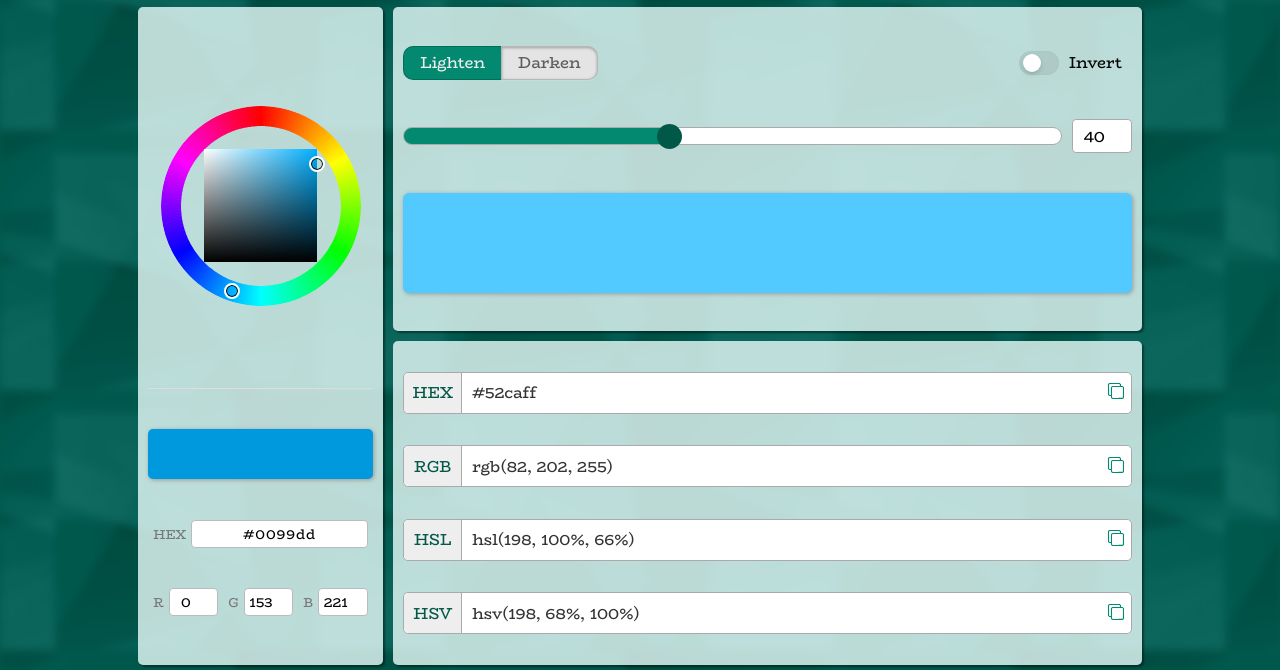
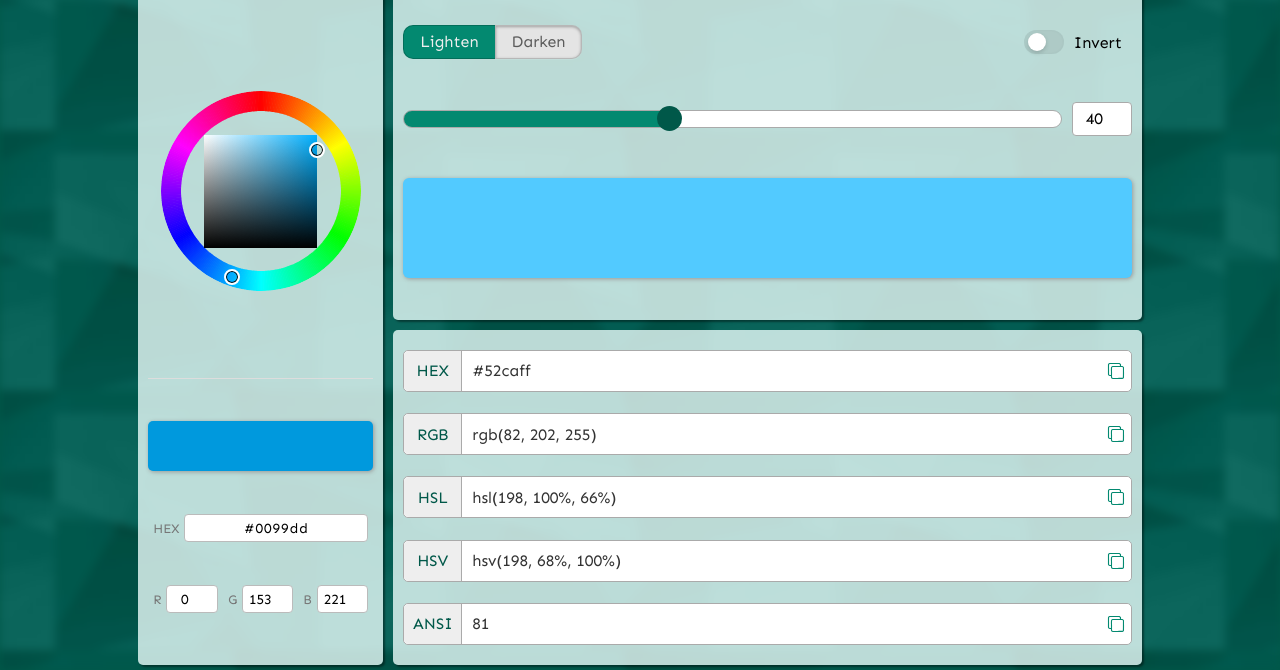
Before and after one commit to adithsureshbabu/ld-color-tool, a plain HTML site: page index.html in a window 1280 px wide. Shown: the part 130-800 px from the top of the page. Drawn offline with Linux system fonts and the light colour scheme.

Commit message:
add ansi color and update font

```diff
--- a/css/style.css
+++ b/css/style.css
@@ -20,7 +20,8 @@
   margin: 0;
   -webkit-box-sizing: border-box;
   box-sizing: border-box;
-  font-family: BioRhyme, fontello, sans-serif;
+  font-family: Sen, fontello, sans-serif;
+  font-optical-sizing: auto;
   color: var(--black);
   scrollbar-width: thin;
   scrollbar-color: #a8a8a8 transparent;
--- a/fonts/fonts.css
+++ b/fonts/fonts.css
@@ -1,15 +1,18 @@
 @font-face {
-  font-family: "BioRhyme";
+  font-family: "Sen";
   font-style: normal;
   font-weight: 400;
-  src: url(./BioRhyme-Regular-latin_ext.woff2) format("woff2");
-  unicode-range: U+0100-024F, U+0259, U+1E00-1EFF, U+2020, U+20A0-20AB, U+20AD-20CF, U+2113, U+2C60-2C7F, U+A720-A7FF;
+  font-display: swap;
+  src: url(./Sen-Regular-latin_ext.woff) format("woff");
+  unicode-range: U+0100-02BA, U+02BD-02C5, U+02C7-02CC, U+02CE-02D7, U+02DD-02FF, U+0304, U+0308, U+0329, U+1D00-1DBF, U+1E00-1E9F, U+1EF2-1EFF, U+2020, U+20A0-20AB, U+20AD-20C0,
+    U+2113, U+2C60-2C7F, U+A720-A7FF;
 }
 @font-face {
-  font-family: "BioRhyme";
+  font-family: "Sen";
   font-style: normal;
   font-weight: 400;
-  src: url(./BioRhyme-Regular-latin.woff2) format("woff2");
-  unicode-range: U+0000-00FF, U+0131, U+0152-0153, U+02BB-02BC, U+02C6, U+02DA, U+02DC, U+2000-206F, U+2074, U+20AC,
-    U+2122, U+2191, U+2193, U+2212, U+2215, U+FEFF, U+FFFD;
+  font-display: swap;
+  src: url(./Sen-Regular-latin.woff) format("woff");
+  unicode-range: U+0000-00FF, U+0131, U+0152-0153, U+02BB-02BC, U+02C6, U+02DA, U+02DC, U+0304, U+0308, U+0329, U+2000-206F, U+20AC, U+2122, U+2191, U+2193, U+2212, U+2215, U+FEFF,
+    U+FFFD;
 }
--- a/index.html
+++ b/index.html
@@ -20,8 +20,8 @@
     <link rel="icon" type="image/png" sizes="16x16" href="/favicon-16x16.png" />
     <link rel="shortcut icon" type="image/png" sizes="192x192" href="/favicon-192x192.png" />
     <script src="./js/preloader.js"></script>
-    <link rel="preload" href="./fonts/BioRhyme-Regular-latin.woff2" as="font" type="font/woff2" crossorigin="anonymous" />
-    <link rel="preload" href="./fonts/BioRhyme-Regular-latin_ext.woff2" as="font" type="font/woff2" crossorigin="anonymous" />
+    <link rel="preload" href="./fonts/Sen-Regular-latin_ext.woff" as="font" type="font/woff" crossorigin="anonymous" />
+    <link rel="preload" href="./fonts/Sen-Regular-latin.woff" as="font" type="font/woff" crossorigin="anonymous" />
     <link rel="stylesheet" href="./fonts/fonts.css" />
     <link rel="stylesheet" href="./css/normalize.min.css" />
     <link rel="stylesheet" href="./css/style.css" />
@@ -243,6 +243,21 @@
                 </div>
               </span>
             </div>
+            <div class="input_group">
+              <span class="icon-link unselectable">ANSI</span>
+              <input class="txtinput" type="text" name="oansiValue" id="txtOutAnsiColor" readonly />
+              <span
+                id="ansiOutToolTip"
+                class="tooltip unselectable"
+                aria-label="Copied!"
+                unselectable="on"
+                onclick="copyText(document.querySelector('#txtOutAnsiColor').value, 'ansiOutToolTip')"
+              >
+                <div class="img_overlay_container" unselectable="on">
+                  <img src="./img/copy-icon.svg" width="18px" height="18px" alt="copy" unselectable="on" />
+                </div>
+              </span>
+            </div>
           </div>
         </div>
       </section>
--- a/js/app.js
+++ b/js/app.js
@@ -48,6 +48,17 @@ const cleanHexColr = (value = "") => {
   else if (value.length < 6) return `#${value}${new Array(7).join("9")}`.substr(0, 7).toLowerCase();
 };
 
+const rgbToAnsi = (rgb = { _r: 0, _g: 0, _b: 0 }) => {
+  let { _r, _g, _b } = rgb;
+  let _ar, _ag, _ab;
+  _ar = _ag = _ab = 0;
+  if (_r >= 75) _ar = Math.floor((_r - 35) / 40);
+  if (_g >= 75) _ag = Math.floor((_g - 35) / 40);
+  if (_b >= 75) _ab = Math.floor((_b - 35) / 40);
+  let ansi = _ar * 6 * 6 + _ag * 6 + _ab + 16;
+  return ansi;
+};
+
 const colorOut = (color = defaultColor, amount = defaultAmount, mode = defaultMode) => {
   color = tinycolor(color);
   let { _r, _g, _b } = color;
@@ -83,13 +94,14 @@ const colorOut = (color = defaultColor, amount = defaultAmount, mode = defaultMo
     rgb: color.toRgbString(),
     hsl: color.toHslString(),
     hsv: color.toHsvString(),
+    ansi: rgbToAnsi(color),
   };
 };
 
 const setValues = (color = defaultColor, amount = defaultAmount, mode = defaultMode, invert = defaultInvert) => {
   let invertColor = color;
   if (invert) invertColor = colorOut(color, amount, "invert").hex;
-  let { hex, hsl, hsv, rgb } = colorOut(invertColor, amount, mode);
+  let { hex, hsl, hsv, rgb, ansi } = colorOut(invertColor, amount, mode);
   if (mode.toLowerCase() == "darken") {
     document.querySelector("#rbDarken").checked = true;
     document.querySelector("#rbLighten").checked = false;
@@ -106,6 +118,7 @@ const setValues = (color = defaultColor, amount = defaultAmount, mode = defaultM
   document.querySelector("#txtOutRgbColor").value = rgb;
   document.querySelector("#txtOutHslColor").value = hsl;
   document.querySelector("#txtOutHsvColor").value = hsv;
+  document.querySelector("#txtOutAnsiColor").value = ansi;
   document.querySelector("#rcwColorPicker").setAttribute("hex", color);
   document.querySelector(".inp_color_preview").style.backgroundColor = color;
 };
@@ -138,12 +151,13 @@ const onColrWhelChngeEnd = debounce((el, color) => {
   document.querySelector(".inp_color_preview").style.backgroundColor = color;
   updateUrlQuery(mode, color.replace(/#/g, ""), amount, invert);
   if (invert) color = colorOut(color, amount, "invert").hex;
-  let { hex, hsl, hsv, rgb } = colorOut(color, amount, mode);
+  let { hex, hsl, hsv, rgb, ansi } = colorOut(color, amount, mode);
   document.querySelector(".out_color_preview").style.backgroundColor = rgb;
   document.querySelector("#txtOutHexColor").value = hex;
   document.querySelector("#txtOutRgbColor").value = rgb;
   document.querySelector("#txtOutHslColor").value = hsl;
   document.querySelector("#txtOutHsvColor").value = hsv;
+  document.querySelector("#txtOutAnsiColor").value = ansi;
 });
 
 const onTxtInpColrKeyUp = (event) => {
@@ -246,12 +260,13 @@ const onSliderInpChngeEnd = debounce((value) => {
   let invert = document.querySelector("#cbInvert").checked;
   updateUrlQuery(mode, color.replace(/#/g, ""), amount, invert);
   if (invert) color = colorOut(color, amount, "invert").hex;
-  let { hex, hsl, hsv, rgb } = colorOut(color, amount, mode);
+  let { hex, hsl, hsv, rgb, ansi } = colorOut(color, amount, mode);
   document.querySelector(".out_color_preview").style.backgroundColor = rgb;
   document.querySelector("#txtOutHexColor").value = hex;
   document.querySelector("#txtOutRgbColor").value = rgb;
   document.querySelector("#txtOutHslColor").value = hsl;
   document.querySelector("#txtOutHsvColor").value = hsv;
+  document.querySelector("#txtOutAnsiColor").value = ansi;
 });
 
 const styleSlider = (target) => {
@@ -314,12 +329,13 @@ const onRbOptnChnge = (el) => {
   let invert = document.querySelector("#cbInvert").checked;
   updateUrlQuery(mode, color.replace(/#/g, ""), amount, invert);
   if (invert) color = colorOut(color, amount, "invert").hex;
-  let { hex, hsl, hsv, rgb } = colorOut(color, amount, mode);
+  let { hex, hsl, hsv, rgb, ansi } = colorOut(color, amount, mode);
   document.querySelector(".out_color_preview").style.backgroundColor = rgb;
   document.querySelector("#txtOutHexColor").value = hex;
   document.querySelector("#txtOutRgbColor").value = rgb;
   document.querySelector("#txtOutHslColor").value = hsl;
   document.querySelector("#txtOutHsvColor").value = hsv;
+  document.querySelector("#txtOutAnsiColor").value = ansi;
 };
 
 const onCbOptnChnge = (el) => {
@@ -329,12 +345,13 @@ const onCbOptnChnge = (el) => {
   let invert = el.checked;
   updateUrlQuery(mode, color.replace(/#/g, ""), amount, invert);
   if (invert) color = colorOut(color, amount, "invert").hex;
-  let { hex, hsl, hsv, rgb } = colorOut(color, amount, mode);
+  let { hex, hsl, hsv, rgb, ansi } = colorOut(color, amount, mode);
   document.querySelector(".out_color_preview").style.backgroundColor = rgb;
   document.querySelector("#txtOutHexColor").value = hex;
   document.querySelector("#txtOutRgbColor").value = rgb;
   document.querySelector("#txtOutHslColor").value = hsl;
   document.querySelector("#txtOutHsvColor").value = hsv;
+  document.querySelector("#txtOutAnsiColor").value = ansi;
 };
 
 const copyText = debounce((text, tooltipId) => {
```
Also changed, not shown: fonts/BioRhyme-Regular-latin.woff2 (deleted), fonts/BioRhyme-Regular-latin_ext.woff2 (deleted), fonts/Sen-Regular-latin.woff (added), fonts/Sen-Regular-latin_ext.woff (added).
